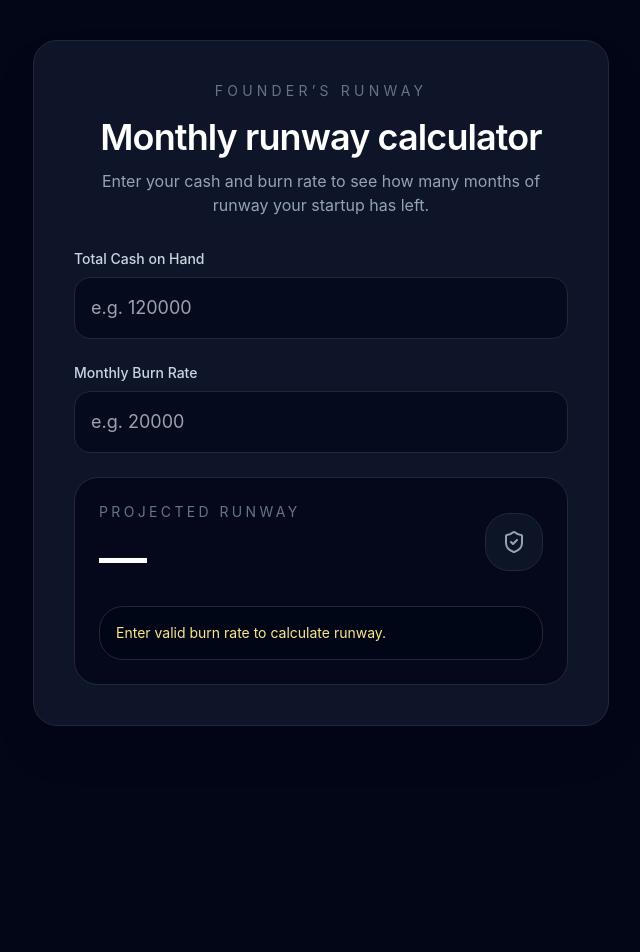
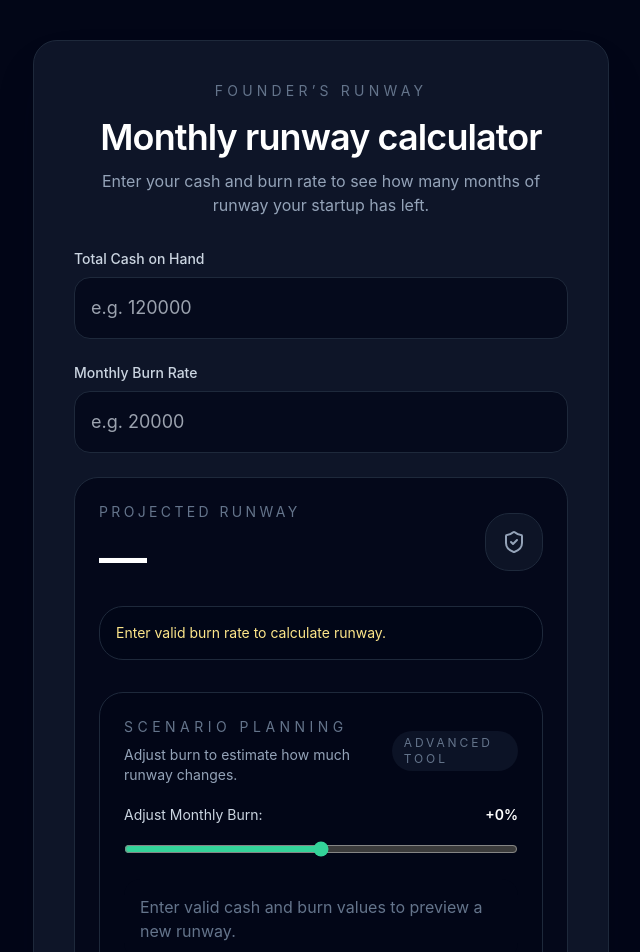
Before and after one commit to DrNytkenstien/Founder-Runway, a Next.js app: page / in a window 1280 px wide. Shown: the top 952 px of the page, without its empty margins (319-959 px from the left). Before the commit the page ends 800 px from the top, so only its background shows below. Built offline with nearby package versions, Linux system fonts and the light colour scheme.

Commit message:
Adding a scenario planning feature

```diff
--- a/app/page.tsx
+++ b/app/page.tsx
@@ -6,6 +6,64 @@ import { AlertTriangle, ShieldCheck } from 'lucide-react';
 const formatCurrency = (value: string) => {
   // Basic formatting to keep the input experience clean.
   return value.replace(/[^0-9.]/g, '');
+};
+
+const stateThemes = {
+  urgent: {
+    label: 'Urgent',
+    badgeClass: 'bg-red-100 text-red-700',
+    numberClass: 'text-red-400',
+    textClass: 'text-red-400',
+    cardBg: 'bg-red-950/95',
+    innerBg: 'bg-red-950/85',
+    inputFocus: 'focus:border-red-400 focus:ring-2 focus:ring-red-500/20',
+    iconColor: 'text-red-400',
+    gradient: 'radial-gradient(circle_at_top, rgba(239,68,68,0.14), transparent 36%)',
+    pulse: true,
+    icon: AlertTriangle,
+  },
+  warning: {
+    label: 'Warning',
+    badgeClass: 'bg-amber-100 text-amber-700',
+    numberClass: 'text-amber-400',
+    textClass: 'text-amber-400',
+    cardBg: 'bg-amber-950/95',
+    innerBg: 'bg-amber-950/85',
+    inputFocus: 'focus:border-amber-400 focus:ring-2 focus:ring-amber-500/20',
+    iconColor: 'text-amber-400',
+    gradient: 'radial-gradient(circle_at_top, rgba(245,158,11,0.14), transparent 36%)',
+    pulse: false,
+    icon: AlertTriangle,
+  },
+  safe: {
+    label: 'Safe',
+    badgeClass: 'bg-emerald-100 text-emerald-700',
+    numberClass: 'text-emerald-400',
+    textClass: 'text-emerald-400',
+    cardBg: 'bg-emerald-950/95',
+    innerBg: 'bg-emerald-950/85',
+    inputFocus: 'focus:border-emerald-400 focus:ring-2 focus:ring-emerald-500/20',
+    iconColor: 'text-emerald-400',
+    gradient: 'radial-gradient(circle_at_top, rgba(16,185,129,0.14), transparent 36%)',
+    pulse: false,
+    icon: ShieldCheck,
+  },
+};
+
+const getThemeForRunway = (runway: number | null) => {
+  if (runway === null) {
+    return null;
+  }
+
+  if (runway < 3) {
+    return stateThemes.urgent;
+  }
+
+  if (runway < 6) {
+    return stateThemes.warning;
+  }
+
+  return stateThemes.safe;
 };
 
 export default function HomePage() {
@@ -28,54 +86,55 @@ export default function HomePage() {
     return Math.round((cash / burn) * 10) / 10;
   }, [cashOnHand, monthlyBurn]);
 
-  const status = useMemo(() => {
-    if (runway === null) {
+  const [burnAdjustment, setBurnAdjustment] = useState(0);
+
+  const hypotheticalRunway = useMemo(() => {
+    const burn = parseFloat(monthlyBurn);
+    const cash = parseFloat(cashOnHand);
+
+    if (!monthlyBurn || burn <= 0 || Number.isNaN(burn)) {
       return null;
     }
 
-    if (runway < 3) {
-      return {
-        label: 'Urgent',
-        badgeClass: 'bg-red-100 text-red-700',
-        numberClass: 'text-red-400',
-        cardBg: 'bg-red-950/95',
-        innerBg: 'bg-red-950/85',
-        inputFocus: 'focus:border-red-400 focus:ring-2 focus:ring-red-500/20',
-        iconColor: 'text-red-400',
-        gradient: 'radial-gradient(circle_at_top, rgba(239,68,68,0.14), transparent 36%)',
-        pulse: true,
-        icon: AlertTriangle,
-      };
+    if (Number.isNaN(cash) || cash < 0) {
+      return null;
     }
 
-    if (runway < 6) {
-      return {
-        label: 'Warning',
-        badgeClass: 'bg-yellow-100 text-yellow-700',
-        numberClass: 'text-amber-300',
-        cardBg: 'bg-amber-950/95',
-        innerBg: 'bg-amber-950/85',
-        inputFocus: 'focus:border-amber-400 focus:ring-2 focus:ring-yellow-500/20',
-        iconColor: 'text-amber-300',
-        gradient: 'radial-gradient(circle_at_top, rgba(245,158,11,0.14), transparent 36%)',
-        pulse: false,
-        icon: AlertTriangle,
-      };
+    const adjustedBurn = burn * (1 + burnAdjustment / 100);
+    if (adjustedBurn <= 0 || !Number.isFinite(adjustedBurn)) {
+      return null;
     }
 
-    return {
-      label: 'Safe',
-      badgeClass: 'bg-emerald-100 text-emerald-700',
-      numberClass: 'text-emerald-300',
-      cardBg: 'bg-emerald-950/95',
-      innerBg: 'bg-emerald-950/85',
-      inputFocus: 'focus:border-emerald-400 focus:ring-2 focus:ring-emerald-500/20',
-      iconColor: 'text-emerald-300',
-      gradient: 'radial-gradient(circle_at_top, rgba(16,185,129,0.14), transparent 36%)',
-      pulse: false,
-      icon: ShieldCheck,
-    };
-  }, [runway]);
+    return Math.round((cash / adjustedBurn) * 10) / 10;
+  }, [cashOnHand, monthlyBurn, burnAdjustment]);
+
+  const runwayDelta = useMemo(() => {
+    if (runway === null || hypotheticalRunway === null) {
+      return null;
+    }
+
+    return Math.round((hypotheticalRunway - runway) * 10) / 10;
+  }, [runway, hypotheticalRunway]);
+
+  const hypotheticalStatus = useMemo(() => getThemeForRunway(hypotheticalRunway), [hypotheticalRunway]);
+
+  const scenarioZeroCashDate = useMemo(() => {
+    if (hypotheticalRunway === null || !Number.isFinite(hypotheticalRunway)) {
+      return null;
+    }
+
+    const today = new Date();
+    const daysToZero = hypotheticalRunway * 30.436875;
+    const zeroDate = new Date(today.getTime() + daysToZero * 24 * 60 * 60 * 1000);
+
+    return new Intl.DateTimeFormat('en-US', {
+      month: 'long',
+      day: 'numeric',
+      year: 'numeric',
+    }).format(zeroDate);
+  }, [hypotheticalRunway]);
+
+  const status = useMemo(() => getThemeForRunway(runway), [runway]);
 
   const estimatedZeroCashDate = useMemo(() => {
     if (runway === null || !Number.isFinite(runway)) {
@@ -173,6 +232,62 @@ export default function HomePage() {
                 </div>
               )}
             </div>
+
+            <div className="mt-8 rounded-3xl border border-slate-800 bg-slate-950/80 p-6 text-slate-300">
+              <div className="mb-5 flex items-center justify-between gap-4">
+                <div>
+                  <p className="text-sm uppercase tracking-[0.32em] text-slate-500">Scenario Planning</p>
+                  <p className="mt-2 text-sm text-slate-400">Adjust burn to estimate how much runway changes.</p>
+                </div>
+                <div className="rounded-full bg-slate-900/80 px-3 py-1 text-xs uppercase tracking-[0.24em] text-slate-500">
+                  Advanced tool
+                </div>
+              </div>
+
+              <div className="space-y-4">
+                <div className="flex items-center justify-between text-sm text-slate-300">
+                  <span>Adjust Monthly Burn:</span>
+                  <span className="font-semibold text-white">
+                    {burnAdjustment >= 0 ? '+' : ''}
+                    {burnAdjustment}%
+                  </span>
+                </div>
+
+                <input
+                  type="range"
+                  min={-50}
+                  max={50}
+                  value={burnAdjustment}
+                  onChange={(event) => setBurnAdjustment(Number(event.target.value))}
+                  className="w-full accent-emerald-400"
+                />
+
+                <div className="rounded-2xl bg-slate-950/75 p-4">
+                  {hypotheticalRunway === null ? (
+                    <p className="text-slate-500">Enter valid cash and burn values to preview a new runway.</p>
+                  ) : (
+                    <div className="space-y-2">
+                      <p className="text-sm text-slate-400">New Runway</p>
+                      <p className={`text-2xl font-semibold ${hypotheticalStatus?.textClass ?? 'text-white'}`}>
+                        {hypotheticalRunway} months
+                      </p>
+                      {runwayDelta !== null ? (
+                        <>
+                          <p className={`${hypotheticalStatus?.textClass ?? 'text-white'}`}>
+                            {runwayDelta >= 0 ? `Gain ${Math.abs(runwayDelta)} months` : `Lose ${Math.abs(runwayDelta)} months`}
+                          </p>
+                          {scenarioZeroCashDate ? (
+                            <p className={`${hypotheticalStatus?.textClass ?? 'text-white'}`}>
+                              New Zero-Cash Date: {scenarioZeroCashDate}
+                            </p>
+                          ) : null}
+                        </>
+                      ) : null}
+                    </div>
+                  )}
+                </div>
+              </div>
+            </div>
           </div>
         </div>
       </div>
```
